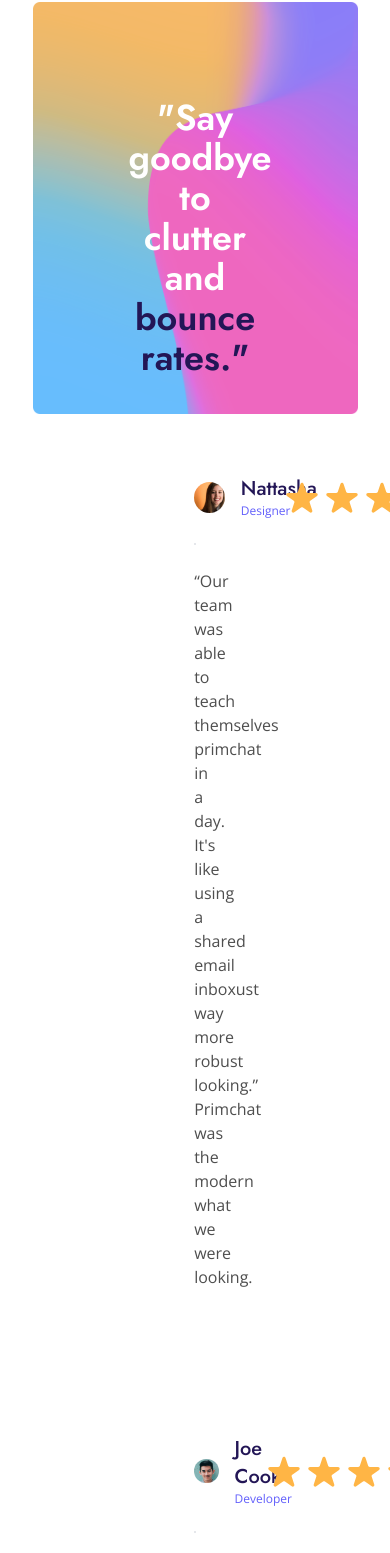
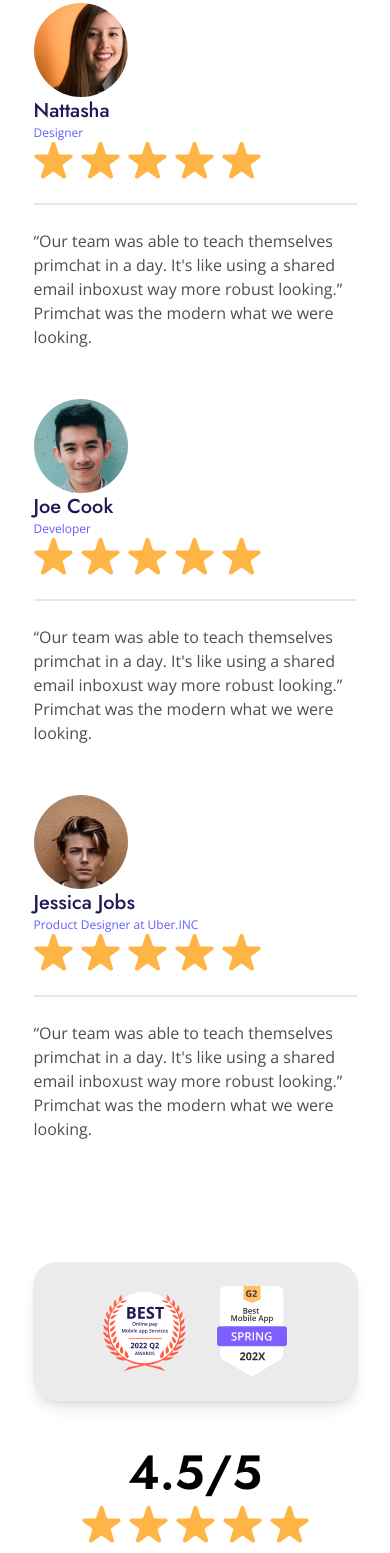
Before and after one commit to nikolayy-dimitrov/PrimePay, a React (Vite) app: page / in a window 390 px wide. Shown: the part 4813-6366 px from the top of the page. Built offline with nearby package versions, Linux system fonts and the light colour scheme.

Commit message:
completed design

```diff
--- a/src/pages/AboutUs.tsx
+++ b/src/pages/AboutUs.tsx
@@ -11,14 +11,18 @@ import PhotoTwo from "../assets/Photo-1.jpg";
 import PhotoThree from "../assets/Photo-2.jpg";
 import Star from "../assets/Star.svg";
 import Award from "../assets/Award.svg";
+import AppExample from "../assets/Example-Img-1.png";
+import AppExampleTwo from "../assets/Example-Img-2.png";
+import AppExampleThree from "../assets/Example-Img-3.png";
 
 type Props = {
     setSelectedPage: (value: SelectedPage) => void;
 };
 
-const StarRating = ({ count = 5 }) => (
+
+const StarRating = ({count = 5}) => (
     <div className="flex space-x-2">
-        {Array(count).fill(null).map((_, i) => <img key={i} alt="star" src={Star} />)}
+        {Array(count).fill(null).map((_, i) => <img key={i} alt="star" src={Star}/>)}
     </div>
 );
 
@@ -27,16 +31,18 @@ const AboutUs = ({setSelectedPage}: Props) => {
         <motion.div
             onViewportEnter={() => setSelectedPage(SelectedPage.AboutUs)}
         >
-            <div className="w-full">
+            <div>
                 <div className="text-center">
-                    <h2 className="text-3xl font-Jost font-semibold text-gray-txt">Why is it <br />Worth Choosing <span className="text-primary">PrimePay.</span></h2>
+                    <h2 className="text-3xl font-Jost font-semibold text-gray-txt">Why is it <br/>Worth Choosing <span
+                        className="text-primary">PrimePay.</span></h2>
                 </div>
                 <div className="mt-10">
                     <div className="grid md:grid-cols-3 grid-cols-1 gap-6">
                         <div className="md:col-span-2 p-8 border-bgc rounded-2xl border bg-bgc">
                             <div className="grid md:grid-cols-2 text-center items-center">
                                 <div className="text-left">
-                                    <h3 className="font-Jost font-medium text-2xl text-primary pb-4">Integration other</h3>
+                                    <h3 className="font-Jost font-medium text-2xl text-primary pb-4">Integration
+                                        other</h3>
                                     <p className="font-OpenSans font-normal text-content text">
                                         Lorem ipsum dolor sit amet, consectetur
                                         adipiscing elit, sed do eiusmod tempor
@@ -54,7 +60,7 @@ const AboutUs = ({setSelectedPage}: Props) => {
                         </div>
                         <div className="col-span-1 p-8 border-bgc rounded-2xl border bg-bgc">
                             <div>
-                                <img src={AboutImgSecurity} />
+                                <img src={AboutImgSecurity}/>
                                 <h3 className="font-Jost font-medium text-2xl text-primary pt-4">Safe & Security</h3>
                                 <p className="font-OpenSans text-content pt-4">Easily integrate with all your need
                                     favorite tools through and APIsing
@@ -98,77 +104,126 @@ const AboutUs = ({setSelectedPage}: Props) => {
                 </div>
             </div>
         </motion.div>
-        <div className="mt-20">
-            <img alt="About-page-background-bottom" src={AboutBackground} className="absolute w-10/12" />
-            <div className="absolute p-24 w-10/12">
-                <h3 className="text-center font-Jost font-semibold text-4xl text-white">
+        <div className="mt-20 relative md:flex flex-col items-center">
+            <img alt="About-page-background-bottom" src={AboutBackground} className="absolute max-md:hidden"/>
+            <div className="relative md:p-24 md:w-10/12">
+                <h3 className="text-center font-Jost font-semibold text-4xl text-white max-md:hidden">
                     "Say goodbye to clutter and
                     <h3 className="text-primary">bounce rates."</h3>
                 </h3>
-                <div className="mt-12 w-3/4 mx-auto">
-                    <div className="border border-white bg-white rounded-2xl p-12">
-                        <div className="flex items-center justify-between">
-                            <div className="flex items-center gap-4">
-                                <img alt="team-member-photo" src={PhotoOne} className="rounded-full size-1/3"/>
+                <div className="mt-12 md:w-3/4 mx-auto">
+                    <div className="border border-white bg-white rounded-2xl md:p-12">
+                        <div className="md:flex items-center justify-between">
+                            <div className="md:flex items-center gap-4">
+                                <img alt="team-member-photo" src={PhotoOne} className="rounded-full md:size-1/3"/>
                                 <div>
                                     <h5 className="font-Jost font-medium text-primary text-xl">Nattasha</h5>
                                     <h6 className="font-OpenSans text-secondary text-xs">Designer</h6>
                                 </div>
                             </div>
-                            <div><StarRating /></div>
+                            <div className="max-md:size-1/3"><StarRating/></div>
                         </div>
                         <div className="border bg-gray-line mx-auto my-6"></div>
                         <p className="font-OpenSans text-content">
                             “Our team was able to teach themselves primchat in a day. It's like
-                            using a shared email inboxust way more robust  looking.” Primchat
+                            using a shared email inboxust way more robust looking.” Primchat
                             was the modern what we were looking.
                         </p>
                     </div>
                 </div>
-                <div className="mt-12 w-3/4 mx-auto">
-                    <div className="border border-white bg-white rounded-2xl p-12">
-                        <div className="flex items-center justify-between">
-                            <div className="flex items-center gap-4">
-                                <img alt="team-member-photo" src={PhotoTwo} className="rounded-full size-1/3"/>
+                <div className="mt-12 md:w-3/4 mx-auto">
+                    <div className="border border-white bg-white rounded-2xl md:p-12">
+                        <div className="md:flex items-center justify-between">
+                            <div className="md:flex items-center gap-4">
+                                <img alt="team-member-photo" src={PhotoTwo} className="rounded-full md:size-1/3"/>
                                 <div>
                                     <h5 className="font-Jost font-medium text-primary text-xl">Joe Cook</h5>
                                     <h6 className="font-OpenSans text-secondary text-xs">Developer</h6>
                                 </div>
                             </div>
-                            <div><StarRating /></div>
+                            <div className="max-md:size-1/3"><StarRating/></div>
                         </div>
                         <div className="border bg-gray-line mx-auto my-6"></div>
                         <p className="font-OpenSans text-content">
                             “Our team was able to teach themselves primchat in a day. It's like
-                            using a shared email inboxust way more robust  looking.” Primchat
+                            using a shared email inboxust way more robust looking.” Primchat
                             was the modern what we were looking.
                         </p>
                     </div>
                 </div>
-                <div className="mt-12 w-3/4 mx-auto">
-                    <div className="border border-white bg-white rounded-2xl p-12">
-                        <div className="flex items-center justify-between">
-                            <div className="flex items-center gap-4">
-                                <img alt="team-member-photo" src={PhotoThree} className="rounded-full size-1/4"/>
+                <div className="mt-12 md:w-3/4 mx-auto">
+                    <div className="border border-white bg-white rounded-2xl md:p-12">
+                        <div className="md:flex items-center justify-between">
+                            <div className="md:flex items-center gap-4">
+                                <img alt="team-member-photo" src={PhotoThree} className="rounded-full md:size-1/4"/>
                                 <div>
                                     <h5 className="font-Jost font-medium text-primary text-xl">Jessica Jobs</h5>
-                                    <h6 className="font-OpenSans text-secondary text-xs">Product Designer at Uber.INC</h6>
+                                    <h6 className="font-OpenSans text-secondary text-xs">Product Designer at
+                                        Uber.INC</h6>
                                 </div>
                             </div>
-                            <div><StarRating /></div>
+                            <div className="max-md:size-1/3"><StarRating/></div>
                         </div>
                         <div className="border bg-gray-line mx-auto my-6"></div>
                         <p className="font-OpenSans text-content">
                             “Our team was able to teach themselves primchat in a day. It's like
-                            using a shared email inboxust way more robust  looking.” Primchat
+                            using a shared email inboxust way more robust looking.” Primchat
                             was the modern what we were looking.
                         </p>
                     </div>
                 </div>
             </div>
         </div>
-        <div className="pt-20 flex">
-            <div className="rounded border border-gray-line bg-gray-line bg-opacity-75 mt-10"> asd</div>
+        <div className="md:mt-32 pt-20 md:flex items-center justify-between max-md:text-center">
+            <div
+                className="flex items-center justify-center p-6 rounded-3xl shadow-lg bg-gray-line bg-opacity-50 mt-10">
+                <img alt="awards" src={Award} className="w-8/12"/>
+            </div>
+            <div className="space-y-2 mt-12 text-center">
+                <h2 className="font-Jost font-semibold text-5xl">4.5/5</h2>
+                <div className="flex justify-center">
+                    <StarRating/>
+                </div>
+                <p className="font-OpenSans font-semibold text-sm">On The IOS App Store</p>
+            </div>
+            <div className="space-y-2 mt-12 text-center">
+                <h2 className="font-Jost font-semibold text-5xl">4.8/5</h2>
+                <div className="flex justify-center">
+                    <StarRating/>
+                </div>
+                <p className="font-OpenSans font-semibold text-sm">On The Android Play Store</p>
+            </div>
+        </div>
+
+        <div className="md:mt-24 mt-12">
+            <div className="text-center">
+                <h2 className="font-Jost font-semibold text-content text-3xl">Feels great in low-light Mood<br/>
+                    for your <span className="text-primary">eye Protection</span>
+                </h2>
+            </div>
+            <div className="flex max-md:mt-8">
+                <div>
+                    <div><img alt="app-example" src={AppExample}/></div>
+                </div>
+                <div>
+                    <div><img alt="app-example" src={AppExampleTwo}/></div>
+                </div>
+                <div>
+                    <div><img alt="app-example" src={AppExampleThree}/></div>
+                </div>
+            </div>
+            <div className="md:flex justify-between items-center max-md:mt-8">
+                <p className="font-OpenSans text-sm max-md:hidden">Lorem Ipsum Dolor Sit Amet, Consectetur Adipisicing Elit, Sed Do
+                    <p>Eiusmod Tempor Incididunt Dolore Magna Aliqua. </p>
+                </p>
+                <div
+                    className="flex items-center justify-between pl-4 pr-1 text-xs border border-gray-line rounded-full w-32 h-10 max-md:mt-8">
+                    <h5 className="font-semibold font-OpenSans text-secondary">Dark</h5>
+                    <div className="rounded-full bg-orange-300 p-2 px-3">
+                        <h5 className="font-OpenSans font-semibold">Light</h5>
+                    </div>
+                </div>
+            </div>
         </div>
     </section>
 }
```
